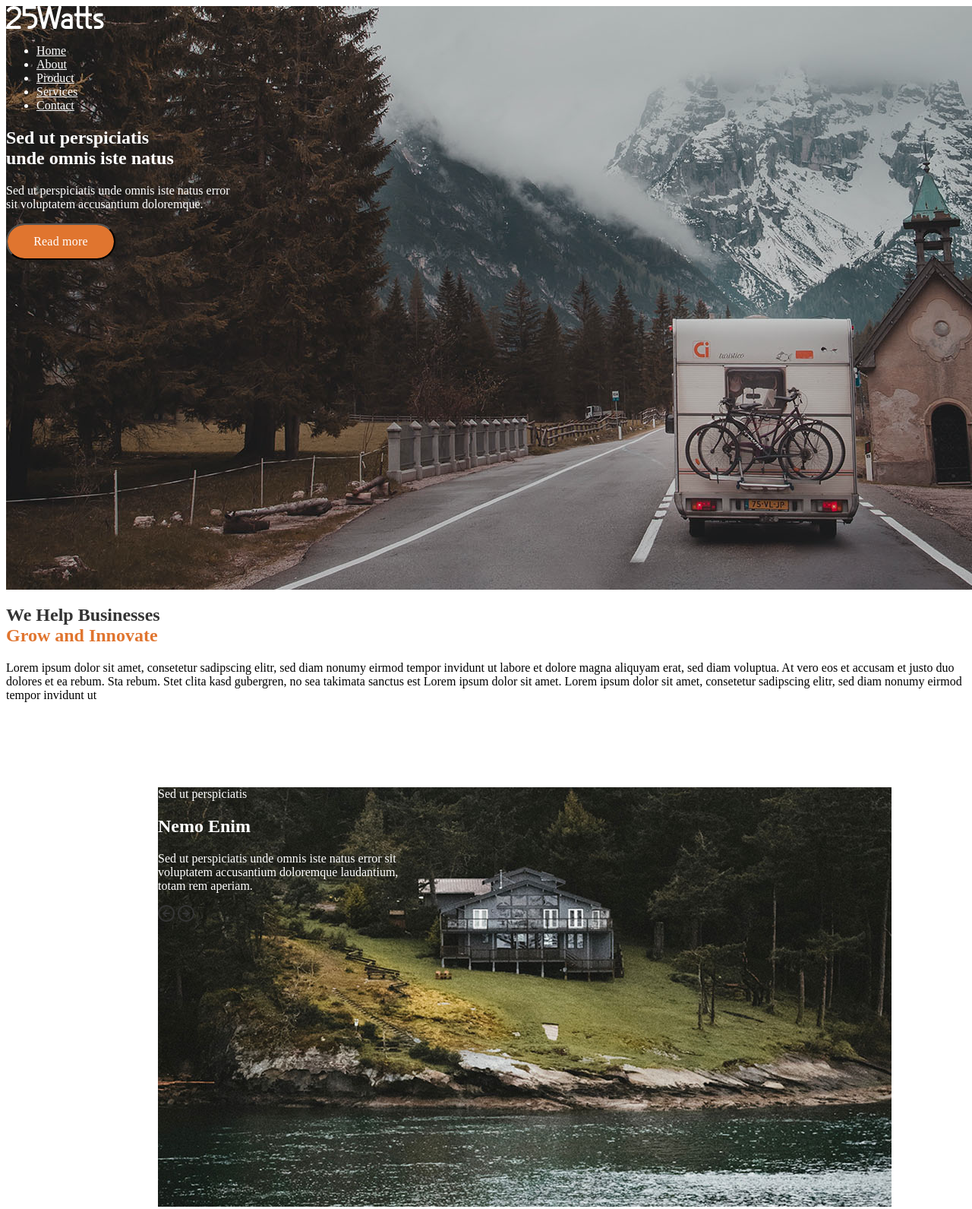
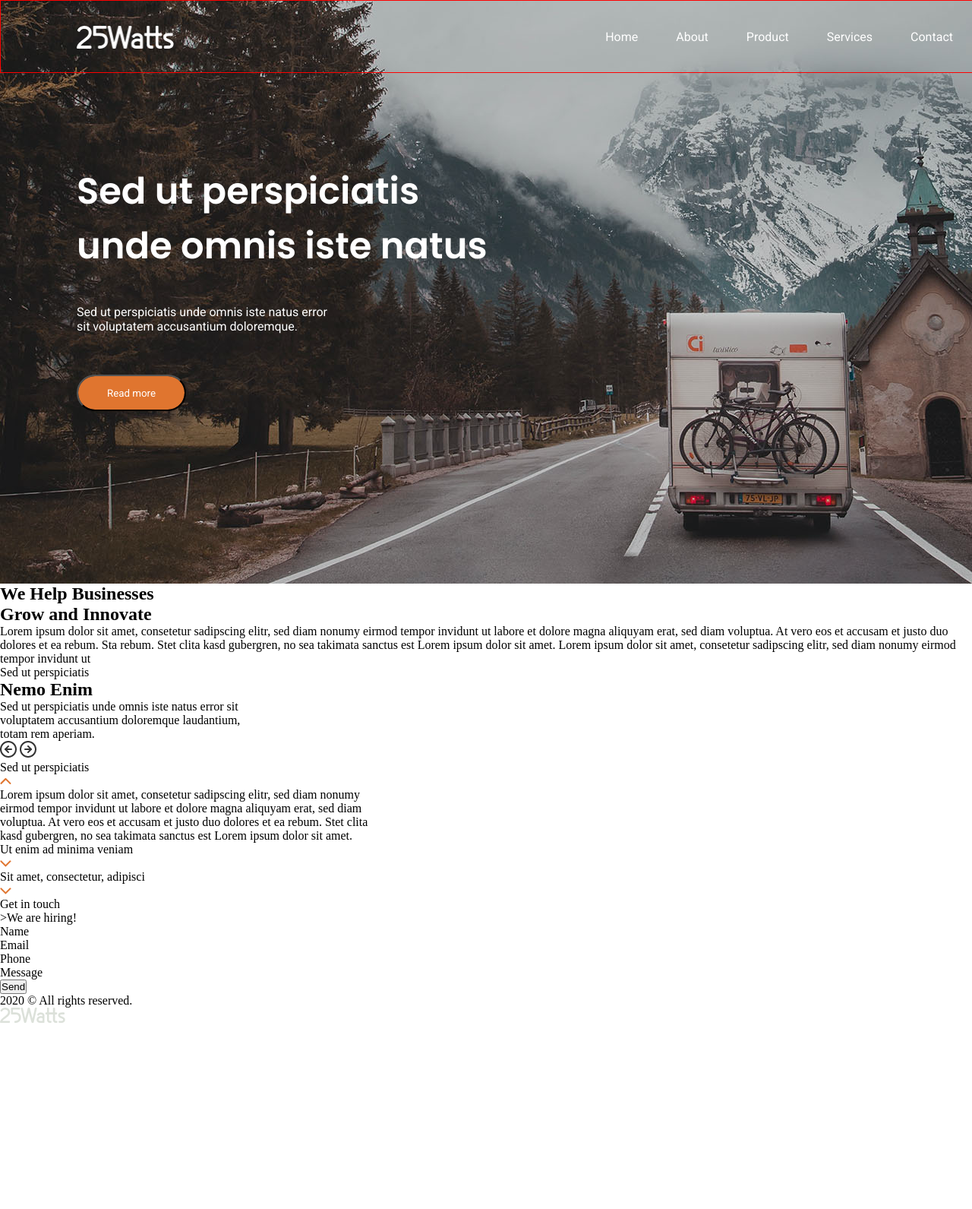
Before and after one commit to Hennry83/HernanFerreyra_25watss, a plain HTML site: page index.html in a window 1280 px wide. Shown: the top 1591 px of the page at 76% size. After the commit the page ends 1350 px from the top, so only its background shows below. Drawn offline with Linux system fonts and the light colour scheme.

Commit message:
avance 11/06/2021

```diff
--- a/assets/css/Styles.css
+++ b/assets/css/Styles.css
@@ -1,81 +1,84 @@
-#header{
+*{
+    padding: 0;
+    margin: 0;
+    box-sizing: border-box;
+}
+
+.header{
     background-image: url("../images/slider-1.png");
+    background: transparent url("../images/slider-1.png") 0% 0% no-repeat padding-box;
     width: 1366px;
     height: 768px;
-    background: transparent url("../images/slider-1.png") 0% 0% no-repeat padding-box;
+    clear: both;
+    content: '';
+    display: table;
+    opacity: 1;
 }
 
-li{
-    color: white;
+.header__div{
+  border: 1px solid red;
+  margin: 0 auto;
+  width: 1366px;
+  height: 96px;
+}
+
+.header__div__img{
+    margin-top: 33px;
+    margin-left: 100px;
+    width: 128px;
+    height: 30px;
+}
+
+.header__div__nav{
+    float: right;
+}
+
+
+.header__div__nav__ul{
+    list-style: none;
+    margin-right: 110px;
+}
+
+.header__div__nav__ul__elements{
+   float: left;
+   padding: 38px 0;
+   margin-left: 50px;
 }
 
 a{
-    color: white;
+    text-decoration: none;
+    font-size: 16px;
+    color: #FFFFFF;
+    font-family: 'Roboto', sans-serif;
+ }
+
+.header_textprimary{
+    font-size: 48px;
+    color: #FFFFFF;
+    font-family: 'Poppins', sans-serif;
+    margin-top: 120px;
+    margin-left: 101px;
+    width: 554px;
+    height: 115px;
 }
 
-#ReadMore{
-    top: 480px;
-    left: 101px;
-    width: 144px;
-    height: 48px;
-    background: var(--unnamed-color-e0752f) 0% 0% no-repeat padding-box;
-    background: #E0752F 0% 0% no-repeat padding-box;
-    border-radius: 25px;
-    font: var(--unnamed-font-style-normal) normal var(--unnamed-font-weight-medium) var(--unnamed-font-size-16)/var(--unnamed-line-spacing-21) var(--unnamed-font-family-roboto);
-    letter-spacing: var(--unnamed-character-spacing-0-22);
-    color: var(--unnamed-color-ffffff);
-    text-align: center;
-    font: normal normal medium 16px/21px Roboto;
-    letter-spacing: 0.22px;
+.header__textsecondary{
     color: #FFFFFF;
-    opacity: 1;
+    font-size: 16px;
+    font-family: 'Roboto';
+    margin-top: 70px;
+    margin-left: 101px;
+    width: 343px;
+    height: 42px;
 }
 
-#section3{
-    background-image: url("../images/section3-image.png");
-    width: 966px;
-    height: 552px;
-    margin-left: 200px;
-    margin-right: 200px;
-    margin-top: 112px;
-    margin-bottom: 104px;
-    opacity: 1;
+.header__buton{
+margin-top: 50px;
+margin-left: 101px;
+background: #E0752F 0% 0% no-repeat padding-box;
+color: #FFFFFF;
+width: 144px;
+height: 48px;
+border-radius: 25px;
+font-family: 'Roboto';
 }
-
-#section4{
-    background-image: url("../images/section4-image.png");
-    top: 2208px;
-    left: 596px;
-    width: 770px;
-    height: 768px;
-    opacity: 1;
-}
-
-#Send{
-    top: 3568px;
-    left: 101px;
-    width: 144px;
-    height: 48px;
-    background: var(--unnamed-color-e0752f) 0% 0% no-repeat padding-box;
-    background: #E0752F 0% 0% no-repeat padding-box;
-    border-radius: 25px;
-    opacity: 1;
-}
-
-#section5{
-    background-image: url("../images/contact-image.png");
-    top: 3168px;
-    left: 671px;
-    width: 594px;
-    height: 400px;
-    opacity: 1;
-}
-
-#footer{
-    top: 3744px;
-    left: 0px;
-    width: 1366px;
-    height: 96px;
-    background: #343434 0% 0% no-repeat padding-box;
-    opacity: 1;
-}
--- a/index.html
+++ b/index.html
@@ -6,39 +6,48 @@
     <meta http-equiv="X-UA-Compatible" content="IE=edge">
     <meta name="viewport" content="width=device-width, initial-scale=1.0">
     <link rel="stylesheet" href="./assets/css/Styles.css">
+    <link rel="preconnect" href="https://fonts.gstatic.com">
+    <link href="https://fonts.googleapis.com/css2?family=Roboto:wght@500&display=swap" rel="stylesheet">
+    <link rel="preconnect" href="https://fonts.gstatic.com">
+    <link href="https://fonts.googleapis.com/css2?family=Poppins:wght@600&family=Roboto:wght@500&display=swap" rel="stylesheet">
+    <link rel="preconnect" href="https://fonts.gstatic.com">
+    <link href="https://fonts.googleapis.com/css2?family=Roboto&display=swap" rel="stylesheet">
     <title>25Watts</title>
 </head>
 
 <body>
-    <header>
-        <section id="header">
-            <img src="./assets/images/top-logo.png" alt="logo 25 watts">
-            <nav>
-                <ul>
-                    <li><a href="">Home</a></li>
-                    <li><a href="">About</a></li>
-                    <li><a href="">Product</a></li>
-                    <li><a href="">Services</a></li>
-                    <li><a href="">Contact</a></li>
+    <header class="header">
+        <div class="header__div">
+            <img class="header__div__img" src="./assets/images/top-logo.png" alt="logo 25 watts">
+            <nav class="header__div__nav">
+                <ul class="header__div__nav__ul">
+                    <li class="header__div__nav__ul__elements"><a href="">Home</a> </li>
+                    <li class="header__div__nav__ul__elements"><a href="">About</a></li>
+                    <li class="header__div__nav__ul__elements"><a href="">Product</a></li>
+                    <li class="header__div__nav__ul__elements"><a href="">Services</a></li>
+                    <li class="header__div__nav__ul__elements"><a href="">Contact</a></li>
                 </ul>
             </nav>
+        </div>
 
-            <h1 style="color: white;">Sed ut perspiciatis <br>
-                unde omnis iste natus</h1>
+        <h1 class="header_textprimary">Sed ut perspiciatis <br>
+            unde omnis iste natus</h1>
 
-            <p style="color: white;">Sed ut perspiciatis unde omnis iste natus error <br>
-                sit voluptatem accusantium doloremque.</p>
+        <p class="header__textsecondary">
+            Sed ut perspiciatis unde omnis iste natus error <br>
+            sit voluptatem accusantium doloremque.
+        </p>
 
-            <button id="ReadMore">Read more</button>
-        </section>
+        <button class="header__buton">Read more</button>
+
     </header>
 
     <main>
 
         <section>
             <div>
-                <h2 style="color:#343434;"> We Help Businesses <br>
-                    <b style="color: #E0752F;">Grow and Innovate</b>
+                <h2> We Help Businesses <br>
+                    Grow and Innovate
                 </h2>
                 <p>
                     Lorem ipsum dolor sit amet, consetetur sadipscing elitr, sed diam nonumy eirmod tempor invidunt ut
@@ -54,11 +63,11 @@
         <section>
             <div>
                 <div>
-                    <div id="section3">
+                    <div>
                         <div>
-                            <p style="color: white;">Sed ut perspiciatis</p>
-                            <h1 style="color: white;">Nemo Enim</h1>
-                            <p style="color: white;">Sed ut perspiciatis unde omnis iste natus error sit <br> voluptatem
+                            <p>Sed ut perspiciatis</p>
+                            <h1>Nemo Enim</h1>
+                            <p>Sed ut perspiciatis unde omnis iste natus error sit <br> voluptatem
                                 accusantium doloremque
                                 laudantium, <br> totam rem aperiam.</p>
                             <img src="./assets/images/Icon feather-arrow-left-circle.png" alt=" flecha izquierda">
@@ -72,7 +81,7 @@
 
         <section>
             <div>
-                <div id="section4">
+                <div>
                     <div>
                         <p>Sed ut perspiciatis</p> <img src="./assets/images/Icon feather-chevron-up.png"
                             alt="flecha arriba">
@@ -97,17 +106,15 @@
 
         <section>
             <div>
-                <p style="color: #343434;">Get in touch <br> <b style="color: #E0752F;">We are hiring!</b></p>
-                <form action="Registro">
-                    <p>Name</p><input type="Name">
-                    <p>Email</p><input type="Email">
-                    <p>Phone</p><input type="Phone">
-                    <p>Message</p><input type="Message">
-                </form>
-                <button id="Send">Send</button>
+                <p>Get in touch <br>>We are hiring!</p>
+                <p>Name</p>
+                <p>Email</p>
+                <p>Phone</p>
+                <p>Message</p>
+                <button>Send</button>
             </div>
 
-            <div id="section5">
+            <div>
 
             </div>
 
@@ -115,8 +122,8 @@
 
     </main>
     <footer>
-        <section id="footer">
-            <p style="color: #DCE1DA;" style="size: 16px;">2020 © All rights reserved.</p>
+        <section>
+            <p>2020 © All rights reserved.</p>
             <img src="/assets/images/footer-logo.png" alt="logo footer">
         </section>
     </footer>
```
